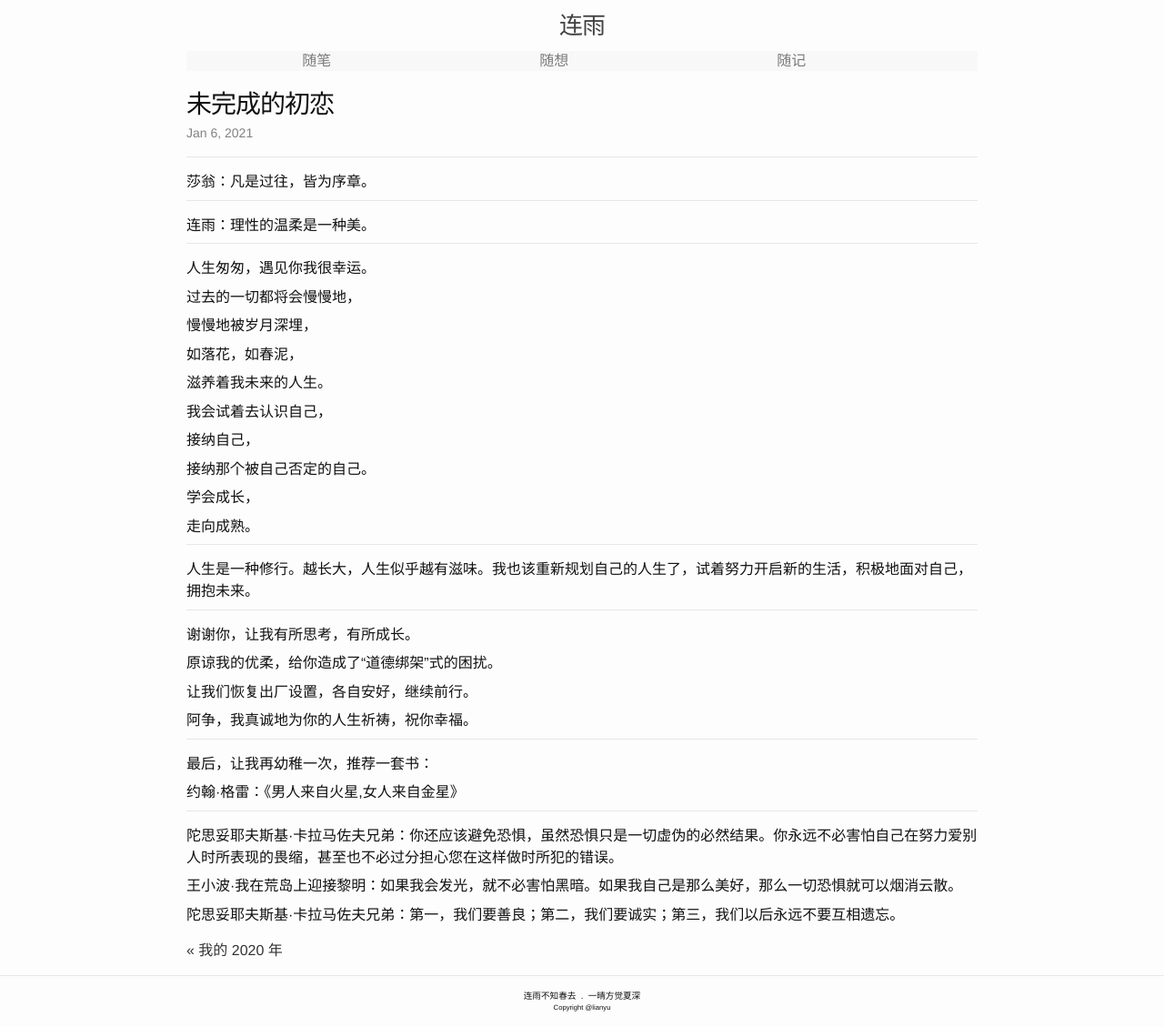
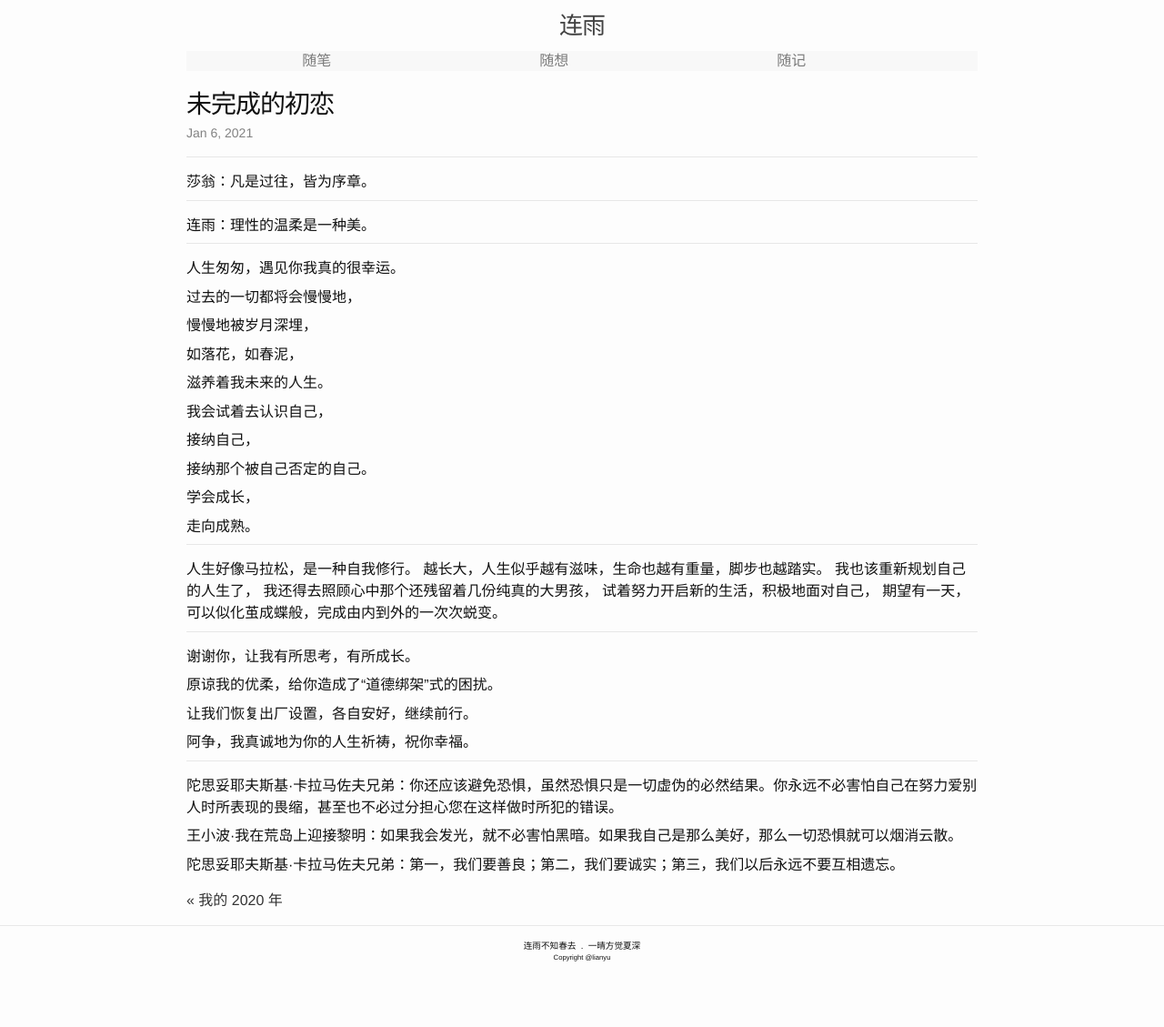
Before and after one commit to lianyu1115/lianyu, a Jekyll site: the page built from _journals/2021-01-06-未完成的初恋.md, in a window 1280 px wide. Shown: the whole page at 91% size. Built offline with Jekyll 4.4.1, drawn with Linux system fonts in a browser that asks for light colours; after the commit the page ends 1074 px from its top, so only the background shows below that.

Commit message:
Update 2021-01-06-未完成的初恋.md

```diff
--- a/_journals/2021-01-06-未完成的初恋.md
+++ b/_journals/2021-01-06-未完成的初恋.md
@@ -15,7 +15,7 @@ tags: ''
 
 - - -
 
-人生匆匆，遇见你我很幸运。
+人生匆匆，遇见你我真的很幸运。
 
 过去的一切都将会慢慢地，
 
@@ -37,7 +37,12 @@ tags: ''
 
 - - -
 
-人生是一种修行。越长大，人生似乎越有滋味。我也该重新规划自己的人生了，试着努力开启新的生活，积极地面对自己，拥抱未来。
+人生好像马拉松，是一种自我修行。
+越长大，人生似乎越有滋味，生命也越有重量，脚步也越踏实。
+我也该重新规划自己的人生了，
+我还得去照顾心中那个还残留着几份纯真的大男孩，
+试着努力开启新的生活，积极地面对自己，
+期望有一天，可以似化茧成蝶般，完成由内到外的一次次蜕变。
 
 - - -
 
@@ -51,12 +56,6 @@ tags: ''
 
 - - -
 
-最后，让我再幼稚一次，推荐一套书：
-
-约翰·格雷：《男人来自火星,女人来自金星》
-
-- - -
-
 陀思妥耶夫斯基·卡拉马佐夫兄弟：你还应该避免恐惧，虽然恐惧只是一切虚伪的必然结果。你永远不必害怕自己在努力爱别人时所表现的畏缩，甚至也不必过分担心您在这样做时所犯的错误。
 
 王小波·我在荒岛上迎接黎明：如果我会发光，就不必害怕黑暗。如果我自己是那么美好，那么一切恐惧就可以烟消云散。
```
